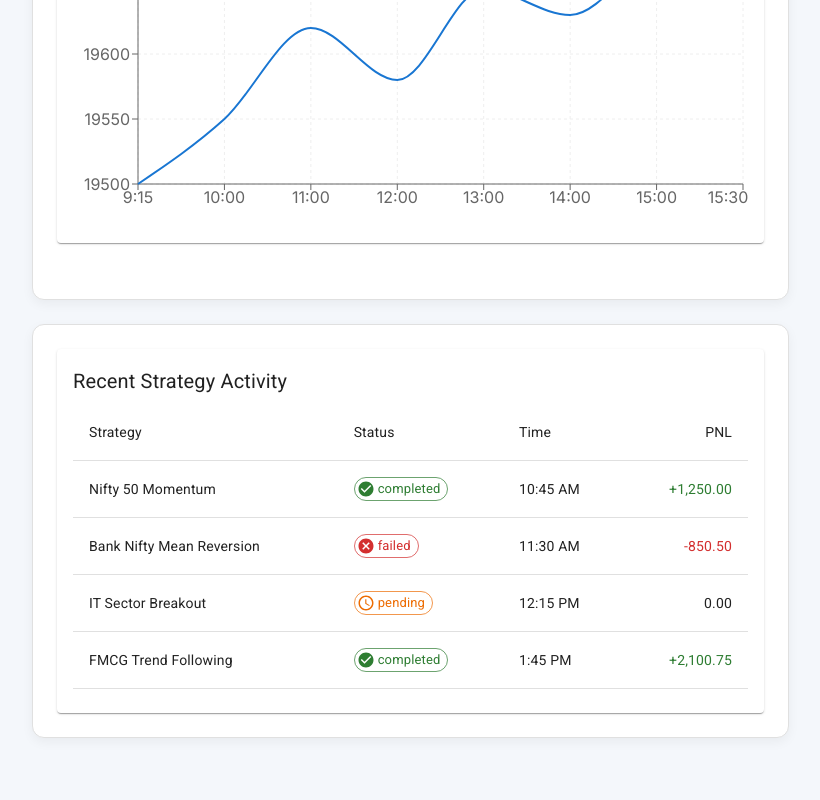
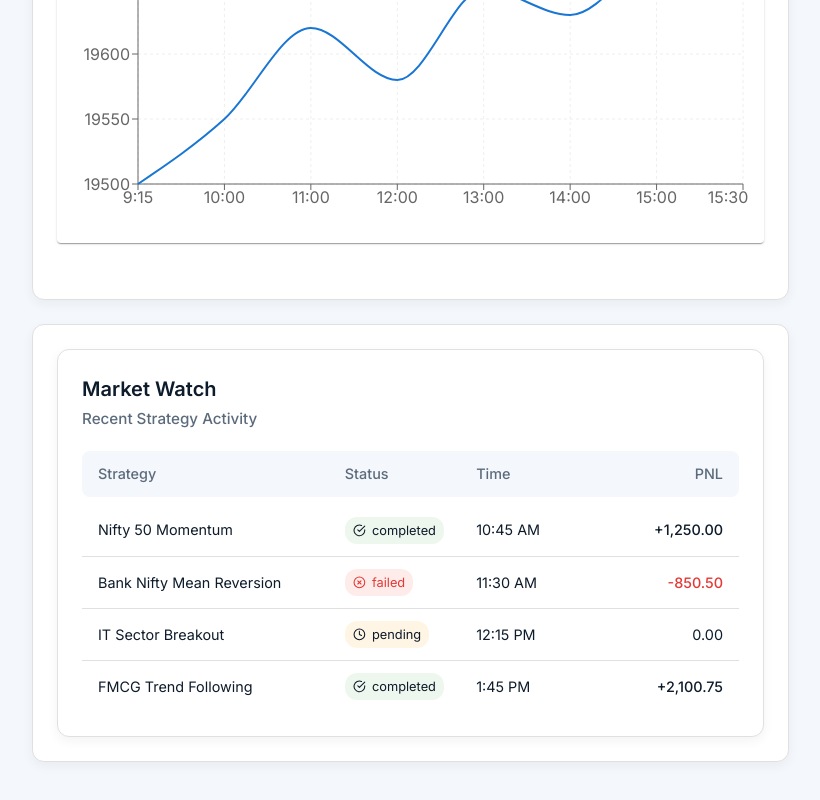
Before and after one commit to sudhanshu2070/last-trade, a React (Vite) app: page / in a window 1280 px wide. Shown: the part 846-1646 px from the top of the page, without its empty margins (264-1084 px from the left). Built offline with nearby package versions, Linux system fonts and the light colour scheme.

Commit message:
Dashboard 0.93

```diff
--- a/src/components/Dashboard/Dashboard.tsx
+++ b/src/components/Dashboard/Dashboard.tsx
@@ -3,7 +3,7 @@ import BrokerConnection from '../Brokers/BrokerConnection';
 import PnLDisplay from '../PanelDisplay/PnLDisplay';
 import TradeButtons from '../TradeButtons/TradeButtons';
 import MarketSection from '../MarketSection';
-import RecentActivity from '../RecentActivity';
+import RecentActivity from '../RecentActivity/RecentActivity';
 import styles from './Dashboard.module.css';
 
 const Dashboard: React.FC = () => {
--- a/src/components/RecentActivity.tsx
+++ /dev/null
@@ -1,87 +0,0 @@
-import React from 'react';
-import { Box, Card, CardContent, Typography, Table, TableBody, TableCell, TableHead, TableRow, Chip } from '@mui/material';
-import { CheckCircle, Cancel, AccessTime } from '@mui/icons-material';
-
-const activities = [
-  { id: 1, strategy: 'Nifty 50 Momentum', status: 'completed', time: '10:45 AM', pnl: '+1,250.00' },
-  { id: 2, strategy: 'Bank Nifty Mean Reversion', status: 'failed', time: '11:30 AM', pnl: '-850.50' },
-  { id: 3, strategy: 'IT Sector Breakout', status: 'pending', time: '12:15 PM', pnl: '0.00' },
-  { id: 4, strategy: 'FMCG Trend Following', status: 'completed', time: '1:45 PM', pnl: '+2,100.75' },
-];
-
-const RecentActivity: React.FC = () => {
-  const getStatusIcon = (status: string) => {
-    switch (status) {
-      case 'completed':
-        return <CheckCircle color="success" fontSize="small" />;
-      case 'failed':
-        return <Cancel color="error" fontSize="small" />;
-      case 'pending':
-        return <AccessTime color="warning" fontSize="small" />;
-      default:
-        return undefined;
-    }
-  };
-
-  const getStatusColor = (status: string) => {
-    switch (status) {
-      case 'completed':
-        return 'success';
-      case 'failed':
-        return 'error';
-      case 'pending':
-        return 'warning';
-      default:
-        return 'default';
-    }
-  };
-
-  return (
-    <Card>
-      <CardContent>
-        <Typography variant="h6" gutterBottom>
-          Recent Strategy Activity
-        </Typography>
-        <Table>
-          <TableHead>
-            <TableRow>
-              <TableCell>Strategy</TableCell>
-              <TableCell>Status</TableCell>
-              <TableCell>Time</TableCell>
-              <TableCell align="right">PNL</TableCell>
-            </TableRow>
-          </TableHead>
-          <TableBody>
-            {activities.map((activity) => (
-              <TableRow key={activity.id}>
-                <TableCell>{activity.strategy}</TableCell>
-                <TableCell>
-                  <Chip
-                    label={activity.status}
-                    color={getStatusColor(activity.status)}
-                    icon={getStatusIcon(activity.status)}
-                    size="small"
-                    variant="outlined"
-                  />
-                </TableCell>
-                <TableCell>{activity.time}</TableCell>
-                <TableCell
-                  align="right"
-                  sx={{
-                    fontWeight: 'bold',
-                    color: activity.pnl.startsWith('+') ? 'success.main' :
-                          activity.pnl.startsWith('-') ? 'error.main' : 'text.primary'
-                  }}
-                >
-                  {activity.pnl}
-                </TableCell>
-              </TableRow>
-            ))}
-          </TableBody>
-        </Table>
-      </CardContent>
-    </Card>
-  );
-};
-
-export default RecentActivity;
--- /dev/null
+++ b/src/components/RecentActivity/RecentActivity.module.css
@@ -0,0 +1,137 @@
+.activityContainer {
+    background: var(--background-paper);
+    border-radius: 12px;
+    padding: 1.5rem;
+    box-shadow: 0 4px 12px rgba(0, 0, 0, 0.05);
+    border: 1px solid var(--divider);
+  }
+
+  .header {
+    margin-bottom: 1.25rem;
+  }
+
+  .title {
+    font-size: 1.25rem;
+    font-weight: 600;
+    color: var(--text-primary);
+    margin: 0 0 0.25rem 0;
+  }
+
+  .subtitle {
+    font-size: 0.95rem;
+    font-weight: 500;
+    color: var(--text-secondary);
+    margin: 0;
+  }
+
+  .tableContainer {
+    font-size: 0.9rem;
+  }
+
+  .tableHeader {
+    display: grid;
+    grid-template-columns: 2fr 1fr 1fr 1fr;
+    gap: 1rem;
+    padding: 0.75rem 1rem;
+    background: var(--background-default);
+    border-radius: 8px;
+    font-weight: 500;
+    color: var(--text-secondary);
+  }
+
+  .tableBody {
+    margin-top: 0.5rem;
+  }
+
+  .tableRow {
+    display: grid;
+    grid-template-columns: 2fr 1fr 1fr 1fr;
+    gap: 1rem;
+    padding: 0.75rem 1rem;
+    align-items: center;
+    border-bottom: 1px solid var(--divider);
+  }
+
+  .tableRow:last-child {
+    border-bottom: none;
+  }
+
+  .tableCell {
+    overflow: hidden;
+    text-overflow: ellipsis;
+    white-space: nowrap;
+  }
+
+  .headerCell {
+    font-weight: 500;
+  }
+
+  .rightAlign {
+    text-align: right;
+  }
+
+  /* Status Styles */
+  .status {
+    display: inline-flex;
+    align-items: center;
+    gap: 0.4rem;
+    padding: 0.25rem 0.5rem;
+    border-radius: 12px;
+    font-size: 0.8rem;
+  }
+
+  .completed {
+    color: var(--success);
+    background: rgba(76, 175, 80, 0.1);
+  }
+
+  .failed {
+    color: var(--error);
+    background: rgba(244, 67, 54, 0.1);
+  }
+
+  .pending {
+    color: var(--warning);
+    background: rgba(255, 152, 0, 0.1);
+  }
+
+  .successIcon {
+    color: var(--success);
+  }
+
+  .errorIcon {
+    color: var(--error);
+  }
+
+  .warningIcon {
+    color: var(--warning);
+  }
+
+  /* PNL Styles */
+  .profit {
+    color: var(--success);
+    font-weight: 500;
+  }
+
+  .loss {
+    color: var(--error);
+    font-weight: 500;
+  }
+
+  /* Responsive Design */
+  @media (max-width: 768px) {
+    .activityContainer {
+      padding: 1rem;
+    }
+
+    .tableHeader,
+    .tableRow {
+      grid-template-columns: 1.5fr 1fr 1fr 1fr;
+      gap: 0.75rem;
+      padding: 0.5rem;
+    }
+
+    .status {
+      font-size: 0.75rem;
+    }
+  }
--- /dev/null
+++ b/src/components/RecentActivity/RecentActivity.tsx
@@ -0,0 +1,62 @@
+import React from 'react';
+import styles from './RecentActivity.module.css';
+import { FiCheckCircle, FiXCircle, FiClock } from 'react-icons/fi';
+
+const activities = [
+  { id: 1, strategy: 'Nifty 50 Momentum', status: 'completed', time: '10:45 AM', pnl: '+1,250.00' },
+  { id: 2, strategy: 'Bank Nifty Mean Reversion', status: 'failed', time: '11:30 AM', pnl: '-850.50' },
+  { id: 3, strategy: 'IT Sector Breakout', status: 'pending', time: '12:15 PM', pnl: '0.00' },
+  { id: 4, strategy: 'FMCG Trend Following', status: 'completed', time: '1:45 PM', pnl: '+2,100.75' },
+];
+
+const RecentActivity: React.FC = () => {
+  const getStatusIcon = (status: string) => {
+    switch (status) {
+      case 'completed': return <FiCheckCircle className={styles.successIcon} />;
+      case 'failed': return <FiXCircle className={styles.errorIcon} />;
+      case 'pending': return <FiClock className={styles.warningIcon} />;
+      default: return null;
+    }
+  };
+
+  return (
+    <div className={styles.activityContainer}>
+      <div className={styles.header}>
+        <h3 className={styles.title}>Market Watch</h3>
+        <h4 className={styles.subtitle}>Recent Strategy Activity</h4>
+      </div>
+
+      <div className={styles.tableContainer}>
+        <div className={styles.tableHeader}>
+          <div className={styles.headerCell}>Strategy</div>
+          <div className={styles.headerCell}>Status</div>
+          <div className={styles.headerCell}>Time</div>
+          <div className={`${styles.headerCell} ${styles.rightAlign}`}>PNL</div>
+        </div>
+
+        <div className={styles.tableBody}>
+          {activities.map((activity) => (
+            <div key={activity.id} className={styles.tableRow}>
+              <div className={styles.tableCell}>{activity.strategy}</div>
+              <div className={styles.tableCell}>
+                <span className={`${styles.status} ${styles[activity.status]}`}>
+                  {getStatusIcon(activity.status)}
+                  {activity.status}
+                </span>
+              </div>
+              <div className={styles.tableCell}>{activity.time}</div>
+              <div className={`${styles.tableCell} ${styles.rightAlign} ${
+                activity.pnl.startsWith('+') ? styles.profit :
+                activity.pnl.startsWith('-') ? styles.loss : ''
+              }`}>
+                {activity.pnl}
+              </div>
+            </div>
+          ))}
+        </div>
+      </div>
+    </div>
+  );
+};
+
+export default RecentActivity;
```
